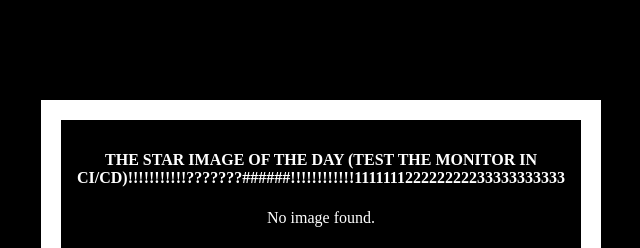
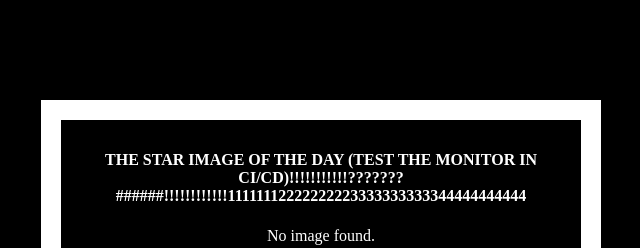
Before and after one commit to Ariel-ksenzovsky/star-image-app, a Flask app: template templates/index.html in a window 1280 px wide. Shown: the top 248 px of the page, without its empty margins (319-959 px from the left). Run offline with Flask 3, Linux system fonts and the light colour scheme; the template is opened without the code that fills it, so the values that code supplies are empty.

Commit message:
test to see if the cd wait to ci  no.6

```diff
--- a/charts/flask-app/values.yaml
+++ b/charts/flask-app/values.yaml
@@ -1,6 +1,6 @@
 # values.yaml
 
-replicaCount: 4
+replicaCount: 3
 
 image:
   repository: arielk2511/star_meme_sql_compose
--- a/templates/index.html
+++ b/templates/index.html
@@ -20,7 +20,7 @@
 </head>
 <body>
     <div class="container">
-        <h4>The Star Image of the Day (test the monitor in ci/cd)!!!!!!!!!!!???????######!!!!!!!!!!!!111111122222222233333333333</h4>
+        <h4>The Star Image of the Day (test the monitor in ci/cd)!!!!!!!!!!!???????######!!!!!!!!!!!!11111112222222223333333333344444444444</h4>
 
         {% if image %}
             <img src="{{ image }}" alt="Star Image" />
```
Also changed, not shown: .github/workflows/cd-to-gke.yml.
